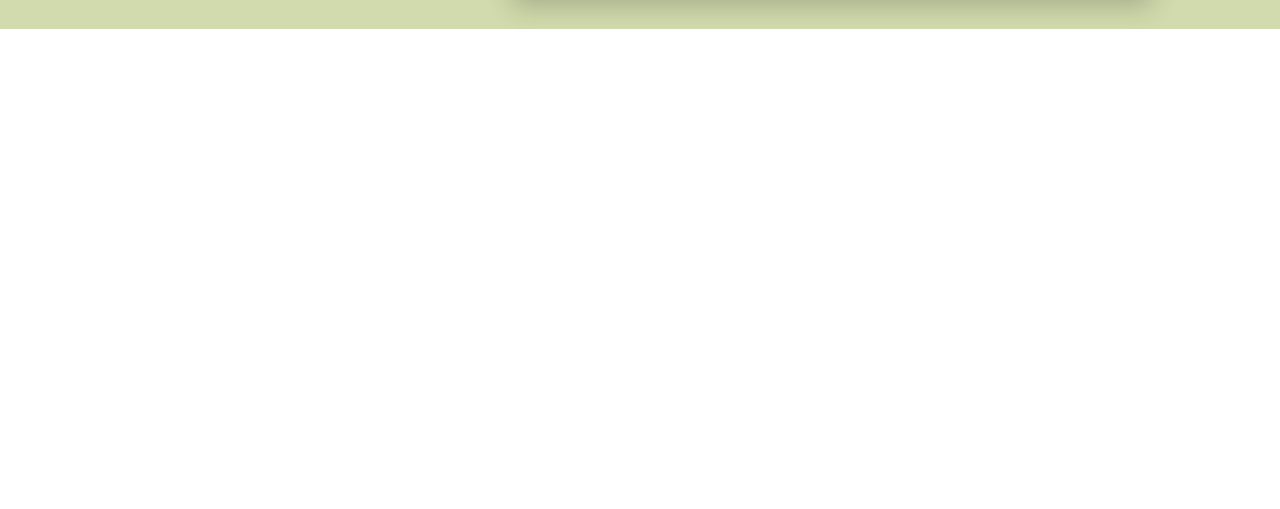
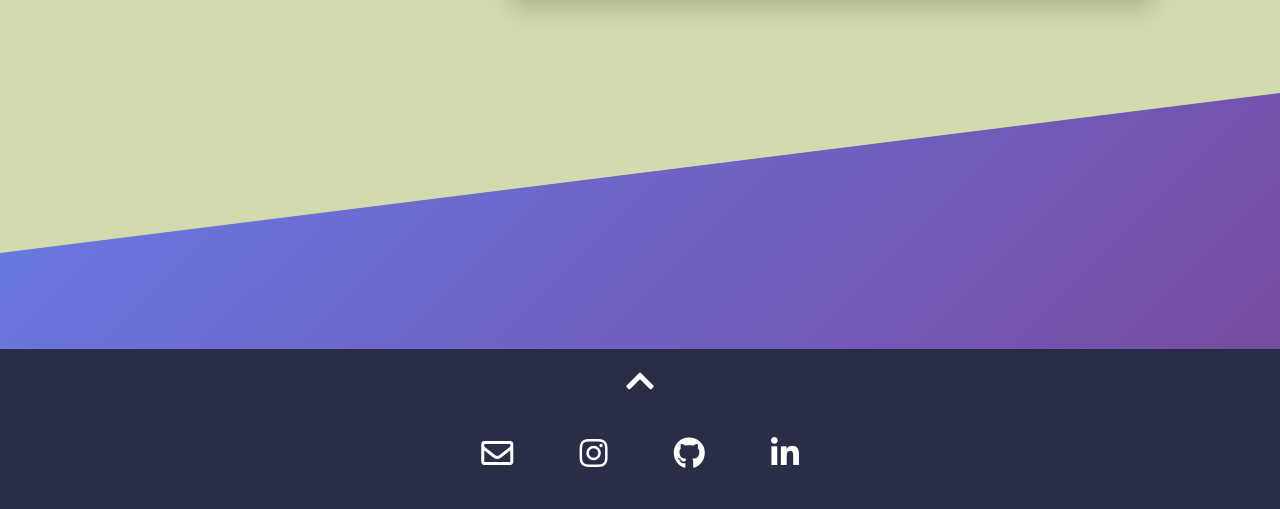
Before and after one commit to ajayr1174/myPortfolio, a plain HTML site: page index.html in a window 1280 px wide. Shown: the part 3086-3595 px from the top of the page. Before the commit the page ends 3115 px from the top, so only its background shows below. Drawn offline with Linux system fonts and the light colour scheme.

Commit message:
footer add

```diff
--- a/assets/style.css
+++ b/assets/style.css
@@ -153,7 +153,6 @@ section {
 }
 
 .profile-links {
-  z-index: 10;
   width: 100%;
   height: 100%;
   color: #fff;
@@ -206,7 +205,8 @@ section {
 .project-img:hover {
   will-change: transform;
   transform: perspective(300px) rotateX(0deg) rotateY(0deg) scale3d(1, 1, 1);
-  transition: transform .5s cubic-bezier(.155,1.105,.295,1.12),box-shadow .5s;
+  transition: transform 0.5s cubic-bezier(0.155, 1.105, 0.295, 1.12),
+    box-shadow 0.5s;
 }
 .project-name {
   margin-bottom: 1rem;
@@ -218,3 +218,40 @@ section {
   line-height: 1.5;
   margin-bottom: 1.8rem;
 }
+
+/* footer--------------------------------------------------- */
+
+.wrapper {
+  background-color: #d2dbad;
+}
+
+.clip-div {
+  height: 40vh;
+  width: 100%;
+  background-image: var(--grad);
+  /* margin-top: -2rem; */
+  clip-path: polygon(0 70%, 100% 20%, 100% 100%, 0 100%);
+}
+
+.footer {
+  height: 20vh;
+  width: 100%;
+  background-color: #292e46;
+  text-align: center;
+}
+.top {
+  height: 5vh;
+  display: inline-block;
+  margin: 1rem 0 2rem 0;
+}
+
+.top a {
+  width: 100%;
+  height: 100%;
+  text-decoration: none;
+  color: #fff;
+}
+
+.top:hover {
+  transform: scale(1.2, 1.2);
+}
--- a/index.html
+++ b/index.html
@@ -21,7 +21,7 @@
 
 <body>
 
-    <section class="jumbotron">
+    <section class="jumbotron" id="top">
         <div class="container">
             <div class="welcome-title">
                 <h1>
@@ -65,7 +65,9 @@
                     <i class="fab fa-2x fa-linkedin-in"></i>
                 </a></li>
         </ul>
+
     </section>
+
 
     <!-- projects-------------------------------------------------- -->
     <section class="projects">
@@ -118,7 +120,30 @@
                 alt="" class="project-img">
 
     </section>
+    <!-- footer-------------------------------------------------------------------------------------------------------- -->
 
+    <div class="wrapper">
+        <div class="clip-div"></div>
+    </div>
+
+    <footer class="footer">
+        <div class="top">
+            <a href="#top"><i class="fas fa-chevron-up fa-2x"></i></a>
+        </div>
+        <ul class="profile-link-menu">
+            <li class="profle-itmes">
+                <a href="" class="profile-links"><i class="far  fa-2x fa-envelope"></i></a>
+            <li class="profle-itmes"><a href="" class="profile-links">
+                    <i class="fab fa-2x fa-instagram"></i>
+                </a></li>
+            <li class="profle-itmes"><a href="" class="profile-links">
+                    <i class="fab fa-2x fa-github"></i>
+                </a></li>
+            <li class="profle-itmes"><a href="" class="profile-links">
+                    <i class="fab fa-2x fa-linkedin-in"></i>
+                </a></li>
+        </ul>
+    </footer>
 
 </body>
 
```
